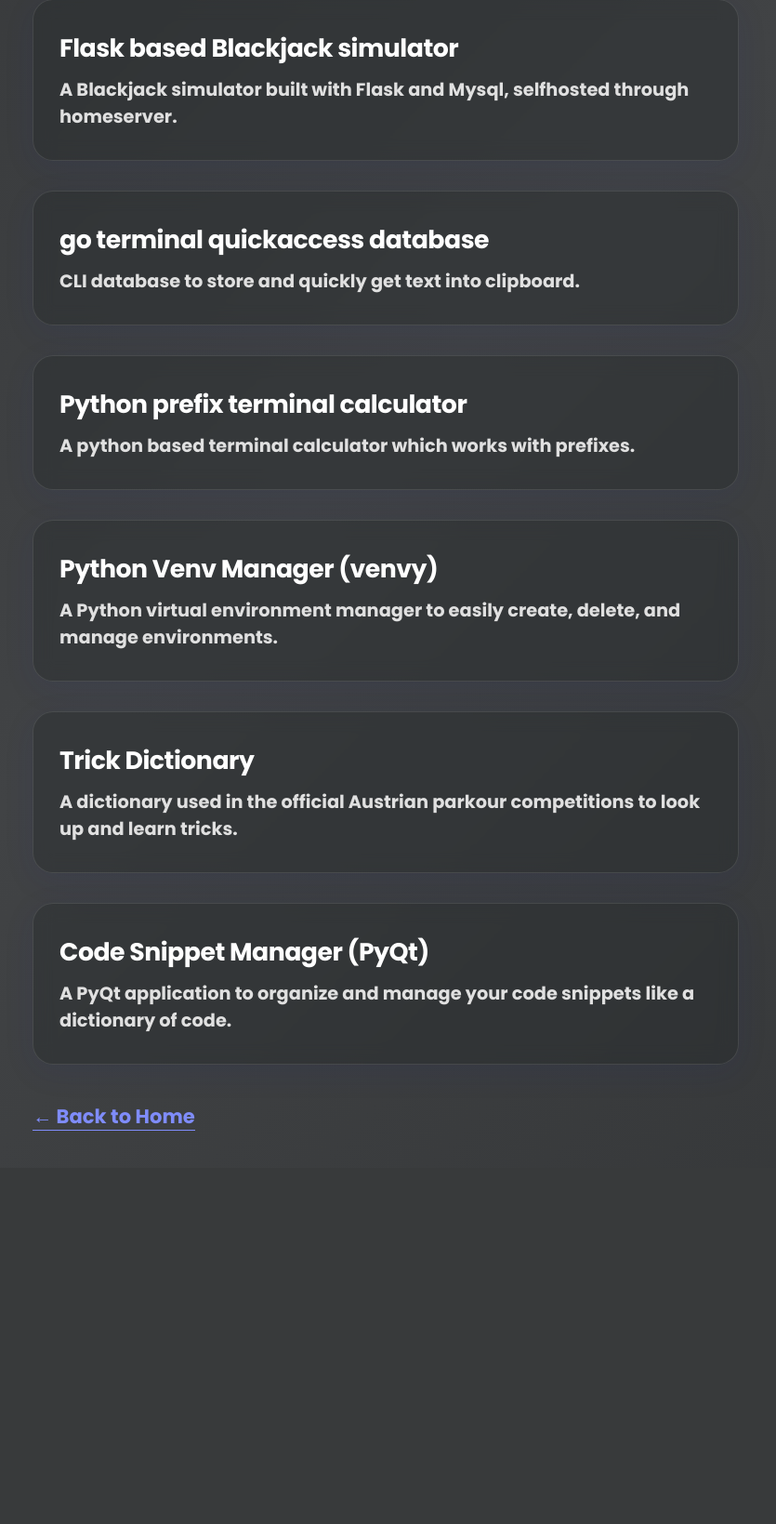
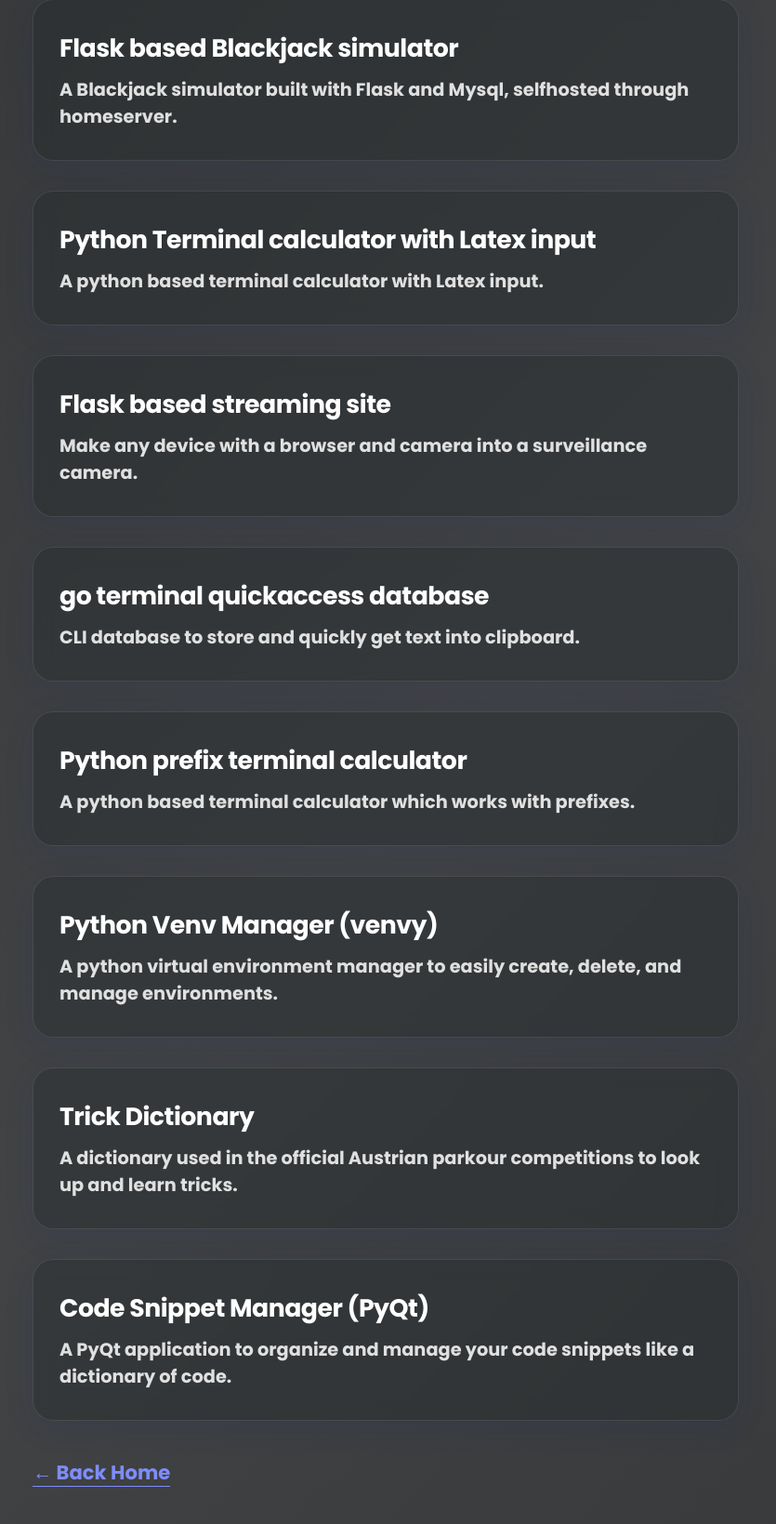
Before and after one commit to codesamu/website, a Flask app: page /projects in a window 1280 px wide. Shown: the part 161-1800 px from the top of the page at 93% size, without its empty margins (225-1060 px from the left). Before the commit the page ends 1377 px from the top, so only its background shows below. Run offline with Flask 3, Linux system fonts and the light colour scheme.

Commit message:
updated programms and projects

```diff
--- a/templates/index.html
+++ b/templates/index.html
@@ -27,11 +27,14 @@
             <h2>About Me</h2>
             <p>Hi, I'm Samuel Fronthaler, a 17-year-old developer from Austria (near Innsbruck). </p>
             <p>I study at HTL Anichstraße and build tools to improve productivity and efficiency in everyday life.</p>
-            <p>I develop with python, go, vhdl, html and css.</p>
+            <p>I develop with python, go, ballerina, vhdl, html and css.</p>
         </div>
         <div class="about-img">
             <img src="{{ url_for('static', filename='samuel.jpeg') }}" alt="Samuel Fronthaler" />
         </div>
     </section>
+    <section id="contact" class="section">
+	    <p>samufro3@gmail.com</p>
+	</section>
 </body>
 </html>
--- a/templates/programms.html
+++ b/templates/programms.html
@@ -24,6 +24,7 @@
             <ul>
                 <li><a href="/dictionary">Difficulty Dictionary</a></li>
                 <li><a href="http://blackjack.samudev.xyz">Blackjack</a></li>
+		<li><a href="http://surveillance.samudev.xyz">Surveillance streams</a></li>
             </ul>
         </div>
     </div>
--- a/templates/projects.html
+++ b/templates/projects.html
@@ -12,32 +12,40 @@
         <h2>Projects</h2>
         <div class="projects-list">
             <div class="project-card">
-                <h3><a class="project-link" href="https://github.com/SamuDevHTL/blackjack" target="_blank">Flask based Blackjack simulator</a></h3>
+                <h3><a class="project-link" href="https://github.com/codesamu/blackjack" target="_blank">Flask based Blackjack simulator</a></h3>
                 <p>A Blackjack simulator built with Flask and Mysql, selfhosted through homeserver.</p>
             </div>
             <div class="project-card">
-                <h3><a class="project-link" href="https://github.com/SamuDevHTL/clipgo" target="_blank">go terminal quickaccess database</a></h3>
+                <h3><a class="project-link" href="https://github.com/codesamu/Latex-terminal-calc" target="_blank">Python Terminal calculator with Latex input</a></h3>
+                <p>A python based terminal calculator with Latex input.</p>
+            </div>
+	    <div class="project-card">
+                <h3><a class="project-link" href="https://github.com/codesamu/surveillance-cam" target="_blank">Flask based streaming site</a></h3>
+                <p>Make any device with a browser and camera into a surveillance camera.</p>
+            </div>
+            <div class="project-card">
+                <h3><a class="project-link" href="https://github.com/codesamu/clipgo" target="_blank">go terminal quickaccess database</a></h3>
                 <p>CLI database to store and quickly get text into clipboard.</p>
             </div>
             <div class="project-card">
-                <h3><a class="project-link" href="https://github.com/SamuDevHTL/prefix-terminal-calc" target="_blank">Python prefix terminal calculator</a></h3>
+                <h3><a class="project-link" href="https://github.com/codesamu/prefix-terminal-calc" target="_blank">Python prefix terminal calculator</a></h3>
                 <p>A python based terminal calculator which works with prefixes.</p>
             </div>
             <div class="project-card">
-                <h3><a class="project-link" href="https://github.com/SamuDevHTL/venvy" target="_blank">Python Venv Manager (venvy)</a></h3>
-                <p>A Python virtual environment manager to easily create, delete, and manage environments.</p>
+                <h3><a class="project-link" href="https://github.com/codesamu/venvy" target="_blank">Python Venv Manager (venvy)</a></h3>
+                <p>A python virtual environment manager to easily create, delete, and manage environments.</p>
             </div>
             <div class="project-card">
-                <h3><a class="project-link" href="https://github.com/SamuDevHTL/difficulty_dictionary" target="_blank">Trick Dictionary</a></h3>
+                <h3><a class="project-link" href="https://github.com/codesamu/difficulty_dictionary" target="_blank">Trick Dictionary</a></h3>
                 <p>A dictionary used in the official Austrian parkour competitions to look up and learn tricks.</p>
             </div>
             <div class="project-card">
-                <h3><a class="project-link" href="https://github.com/SamuDevHTL/code-snippets-app" target="_blank">Code Snippet Manager (PyQt)</a></h3>
+                <h3><a class="project-link" href="https://github.com/codesamu/code-snippets-app" target="_blank">Code Snippet Manager (PyQt)</a></h3>
                 <p>A PyQt application to organize and manage your code snippets like a dictionary of code.</p>
             </div>
         </div>
         <div class="more-projects">
-            <a href="/">← Back to Home</a>
+            <a href="/">← Back Home</a>
         </div>
     </section>
 </body>
```
